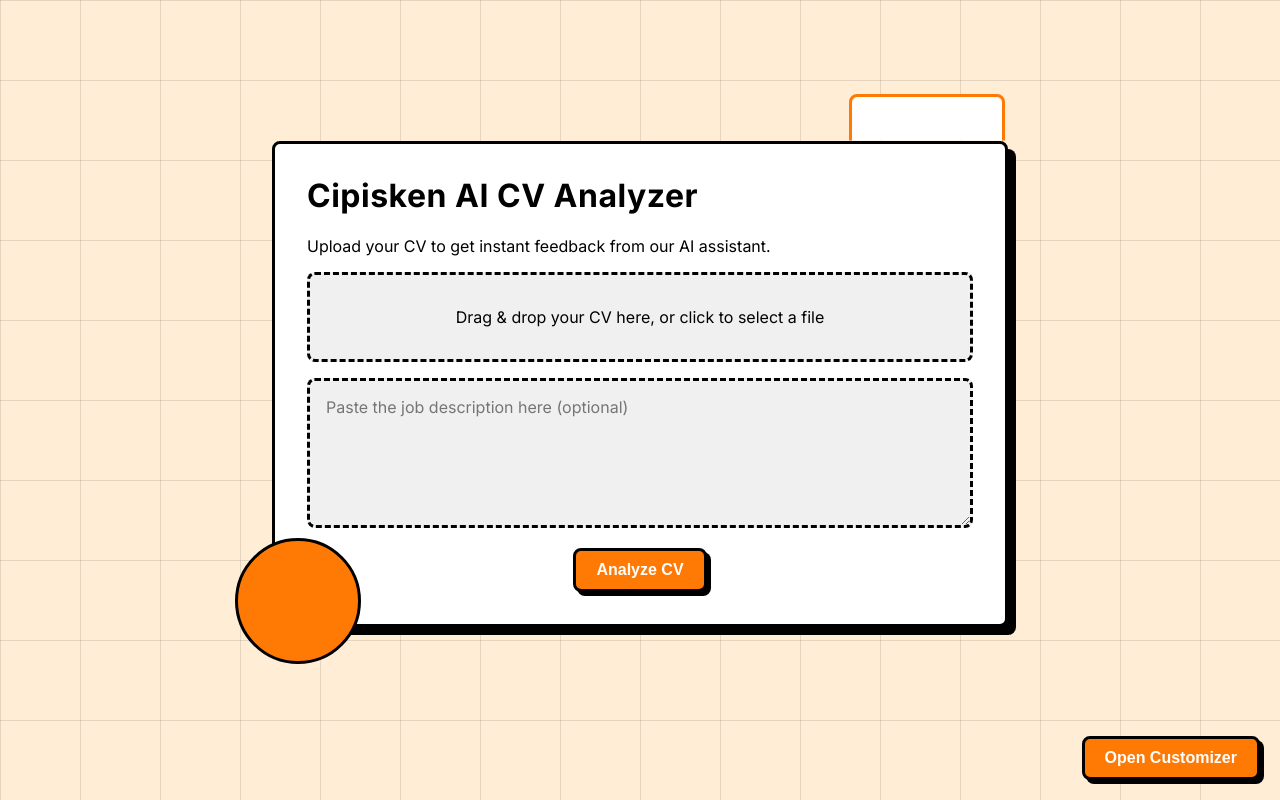
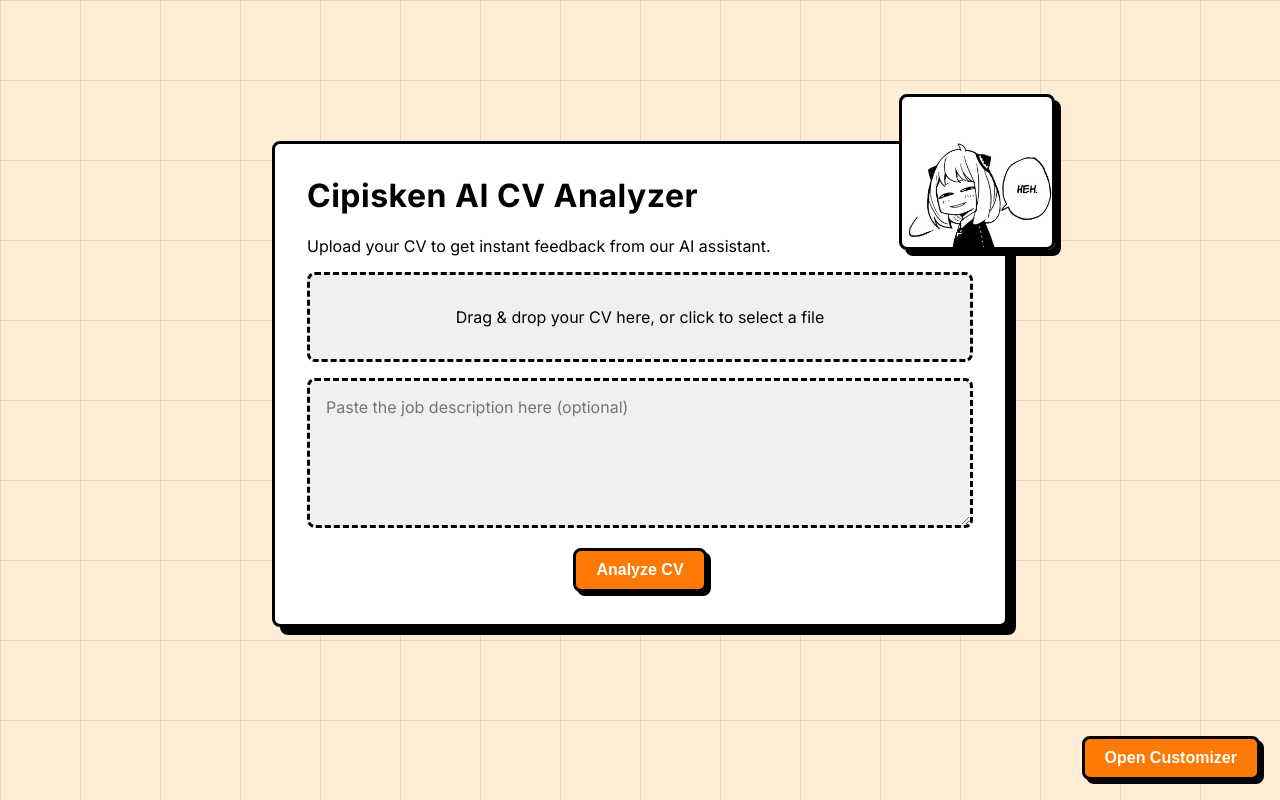
Before and after one commit to ygoncloud/neo-cipisken, a Next.js app: page / in a window 1280 px wide. Built offline with nearby package versions, Linux system fonts and the light colour scheme.

Commit message:
feat: change frame img

```diff
--- a/src/app/globals.css
+++ b/src/app/globals.css
@@ -45,53 +45,31 @@
   position: relative;
 }
 
-@keyframes bounce {
-  0%, 20%, 50%, 80%, 100% {
-    transform: translateY(0);
-  }
-  40% {
-    transform: translateY(10px);
-  }
-  60% {
-    transform: translateY(5px);
-  }
-}
-
 .card-corner-image {
   position: absolute;
   top: -50px;
-  right: 0px;
+  right: -50px;
   width: 150px;
   height: 150px;
   cursor: pointer;
-  transition: clip-path 0.5s ease-in-out;
-  clip-path: polygon(0 0, 100% 0, 100% 30%, 0 30%);
-  animation: bounce 2s ease;
-  animation-delay: 1s;
-  border: 3px solid var(--primary-color);
+  transition: all 0.3s ease-in-out;
+  border: 3px solid black;
   border-radius: var(--border-radius);
+  box-shadow: 6px 6px 0px black;
 }
 
-.card-corner-image.visible {
-  clip-path: polygon(0 0, 100% 0, 100% 100%, 0 100%);
-  animation: none;
-}
+
 
 .card-corner-image .anya-image {
   border-radius: var(--border-radius);
+  width: 100%;
+  height: 100%;
+  object-fit: cover;
 }
 
-.card-standout-object {
-  position: absolute;
-  bottom: -40px; /* Position outside the card */
-  left: -40px; /* Position outside the card */
-  width: 120px; /* Larger size */
-  height: 120px; /* Larger size */
-  background-color: var(--primary-color); /* Placeholder color */
-  border: 3px solid black;
-  border-radius: 50%; /* Circular shape */
-  z-index: 1; /* Above the card */
-}
+
+
+
 
 
 
--- a/src/app/page.tsx
+++ b/src/app/page.tsx
@@ -31,7 +31,6 @@
   const [loading, setLoading] = useState(false);
   const [score, setScore] = useState<number | null>(null);
   const [isCustomizerOpen, setIsCustomizerOpen] = useState(false);
-  const [isAnyaVisible, setIsAnyaVisible] = useState(false);
   const [copiedSection, setCopiedSection] = useState<string | null>(null);
   const [error, setError] = useState<string | null>(null);
   const [customStyles, setCustomStyles] = useState({
@@ -154,8 +153,7 @@
     <div className="App" style={appStyle}>
       <div className="container">
         <div
-          className={`card-corner-image ${isAnyaVisible ? 'visible' : ''}`}
-          onClick={() => setIsAnyaVisible(!isAnyaVisible)}
+          className="card-corner-image"
         >
           <Image
             src="/anya.jpeg"
@@ -165,7 +163,6 @@
             className="anya-image"
           />
         </div>
-        <div className="card-standout-object"></div>
 
         <h1>Cipisken AI CV Analyzer</h1>
         <p>Upload your CV to get instant feedback from our AI assistant.</p>
@@ -189,7 +186,8 @@
           cvFile={cvFile}
           loading={loading}
         />
-      </div>
+
+        </div>
 
       <Score categoryScores={feedback?.categoryScores} />
 
--- a/src/components/home/Score.tsx
+++ b/src/components/home/Score.tsx
@@ -1,6 +1,7 @@
 'use client';
 
 import React from 'react';
+import Image from 'next/image';
 
 interface ScoreProps {
   categoryScores: {
@@ -28,7 +29,7 @@
   return (
     <div className="container score-section">
       <div className="score-cards-container">
-        {categories.map((category) => {
+        {categories.map((category, index) => {
           const score = categoryScores[category.key as keyof typeof categoryScores];
           const percentage = score !== null ? score : 0;
           const radius = 50;
```
Also changed, not shown: .eslintrc.json (added).
